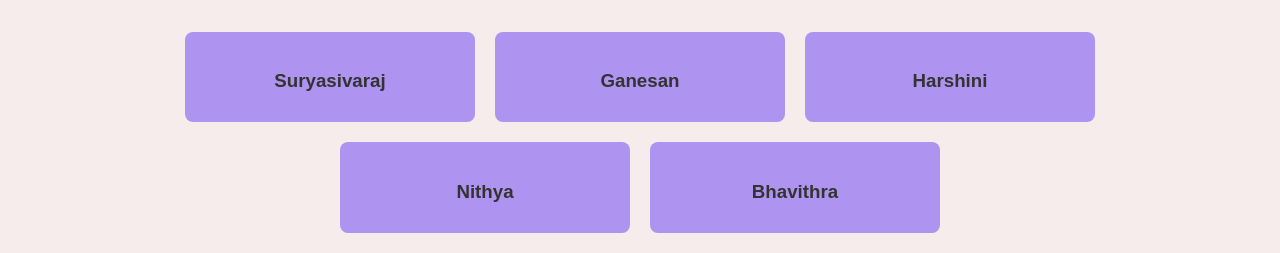
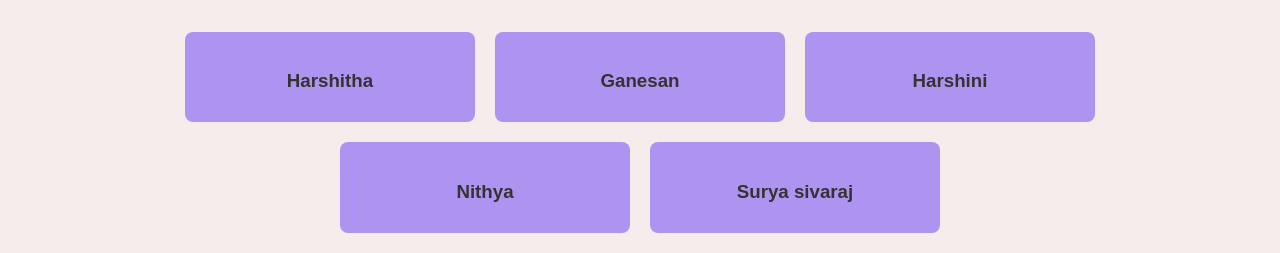
Before and after one commit to suryasivaraj06/collaborative-static-website, a plain HTML site: page about.html in a window 1280 px wide. Shown: the part 374-627 px from the top of the page. Drawn offline with Linux system fonts and the light colour scheme.

Commit message:
changes in members

```diff
--- a/about.html
+++ b/about.html
@@ -30,7 +30,7 @@
 
         <div class="team">
             <div class="member">
-                <h3>Suryasivaraj</h3>
+                <h3>Harshitha</h3>
             </div>
 
             <div class="member">
@@ -44,7 +44,7 @@
                 <h3>Nithya</h3>
             </div>
             <div class="member">
-                <h3>Bhavithra</h3>
+                <h3>Surya sivaraj</h3>
             </div>
         </div>
     </section>
```
